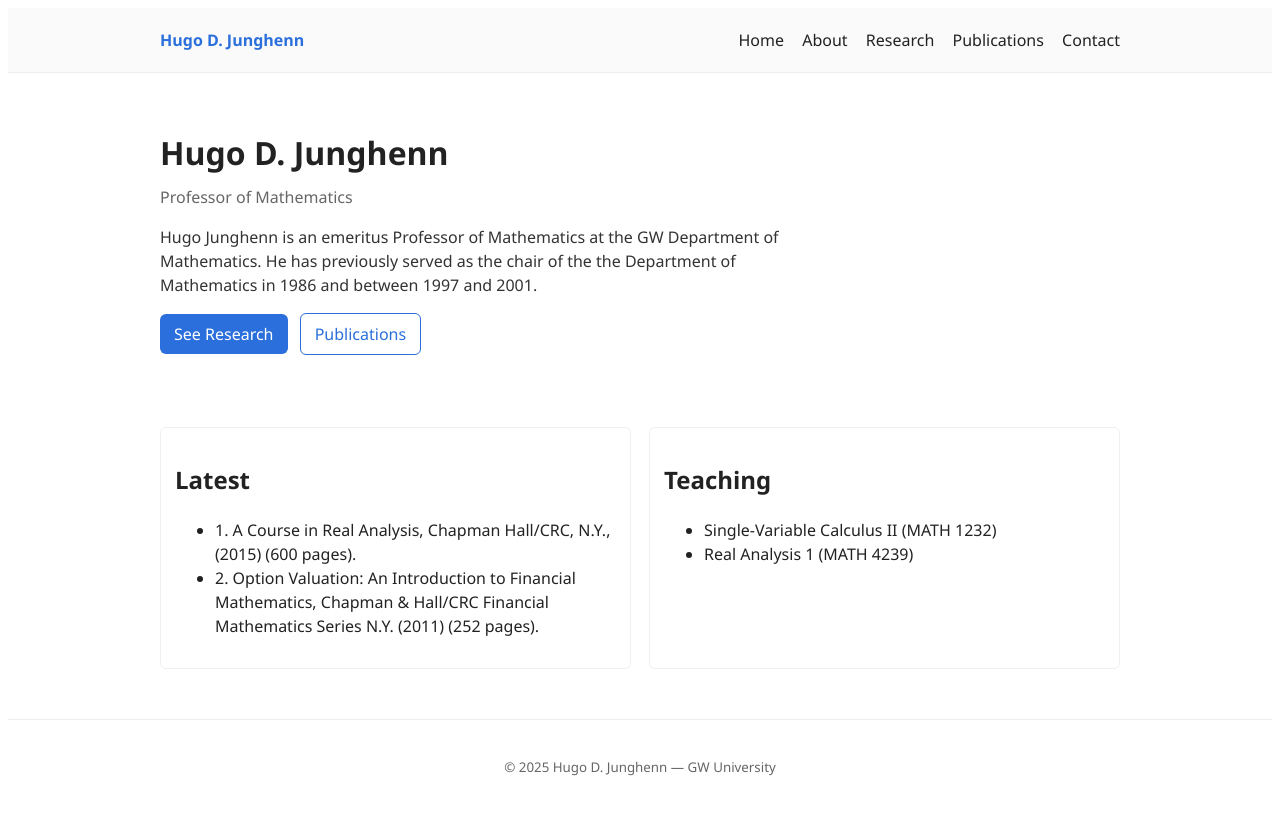
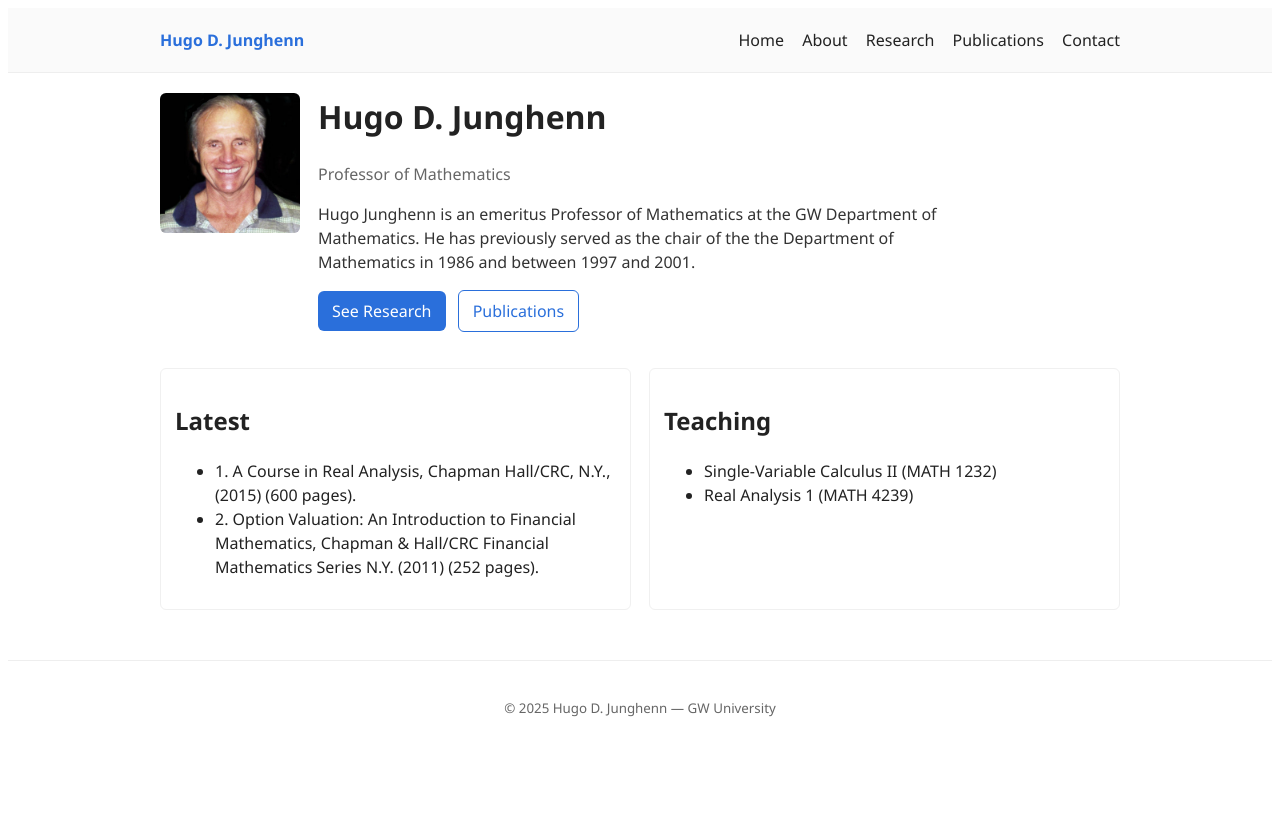
Before and after one commit to stevenoyes2015-del/hugo-site, a website: page src/index.html in a window 1280 px wide. Drawn offline with Linux system fonts and the light colour scheme.

Commit message:
Add about section for Hugo D. Junghenn
Added an about section with a photo and description of Hugo D. Junghenn.

```diff
--- a/src/index.html
+++ b/src/index.html
@@ -21,12 +21,18 @@
   </header>
 
   <main class="wrap">
-    <section class="hero">
-      <h1>Hugo D. Junghenn</h1>
+    <div class="about-grid">
+      <div class="photo">
+        <img src="assets/Hugo_Junghenn_1080x1080.jpg" alt="Professor photo">
+      </div>
+      <div class="about-text">
+         <h1 style="margin-top: 0">Hugo D. Junghenn</h1>
       <p class="subtitle">Professor of Mathematics</p>
       <p class="lead">Hugo Junghenn is an emeritus Professor of Mathematics at the GW Department of Mathematics. He has previously served as the chair of the the Department of Mathematics in 1986 and between 1997 and 2001. </p>
       <p><a class="btn" href="research.html">See Research</a> <a class="btn ghost" href="publications.html">Publications</a></p>
-    </section>
+
+      </div>
+    </div>
 
     <section class="cards">
       <article>
```
